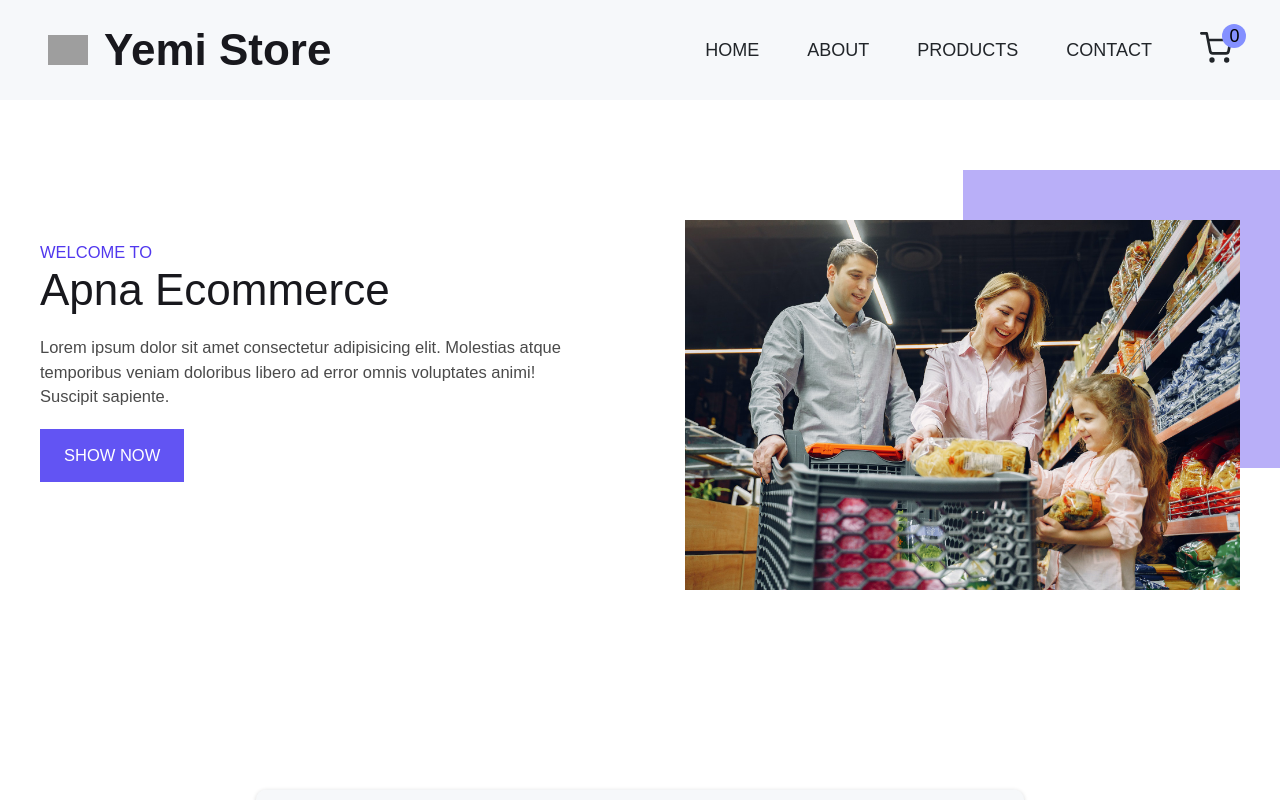
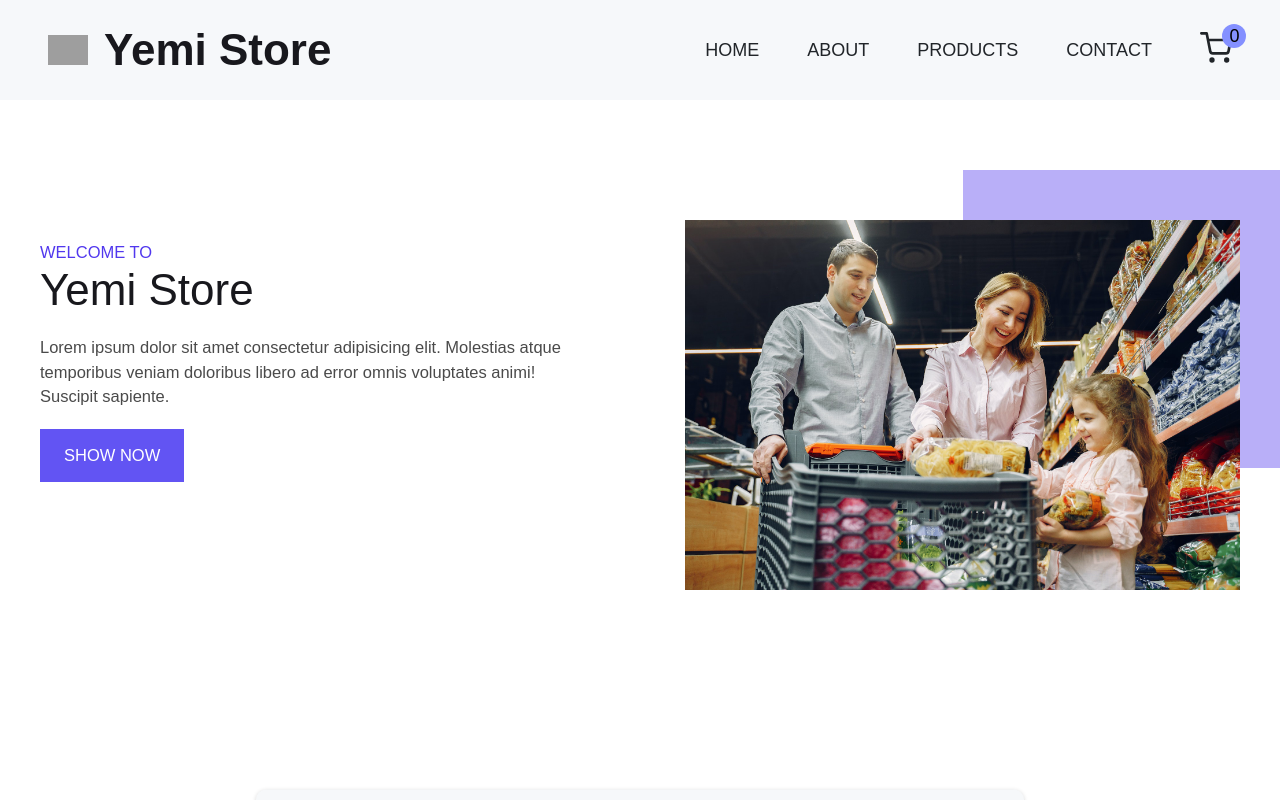
Before and after one commit to etsubdink-m/React-E-commerce-app, a React (Create React App) app: page /about in a window 1280 px wide. Shown: the top 800 px of the page. Built offline with nearby package versions, Linux system fonts and the light colour scheme; no server answers; grey boxes are pictures that could not be loaded.

Commit message:
Final commit

```diff
--- a/src/About.js
+++ b/src/About.js
@@ -5,7 +5,7 @@ const About = () => {
   const { myName } = useProductContext();
 
   const data = {
-    name: "Apna Ecommerce",
+    name: "Yemi Store",
   };
 
   return (
```
